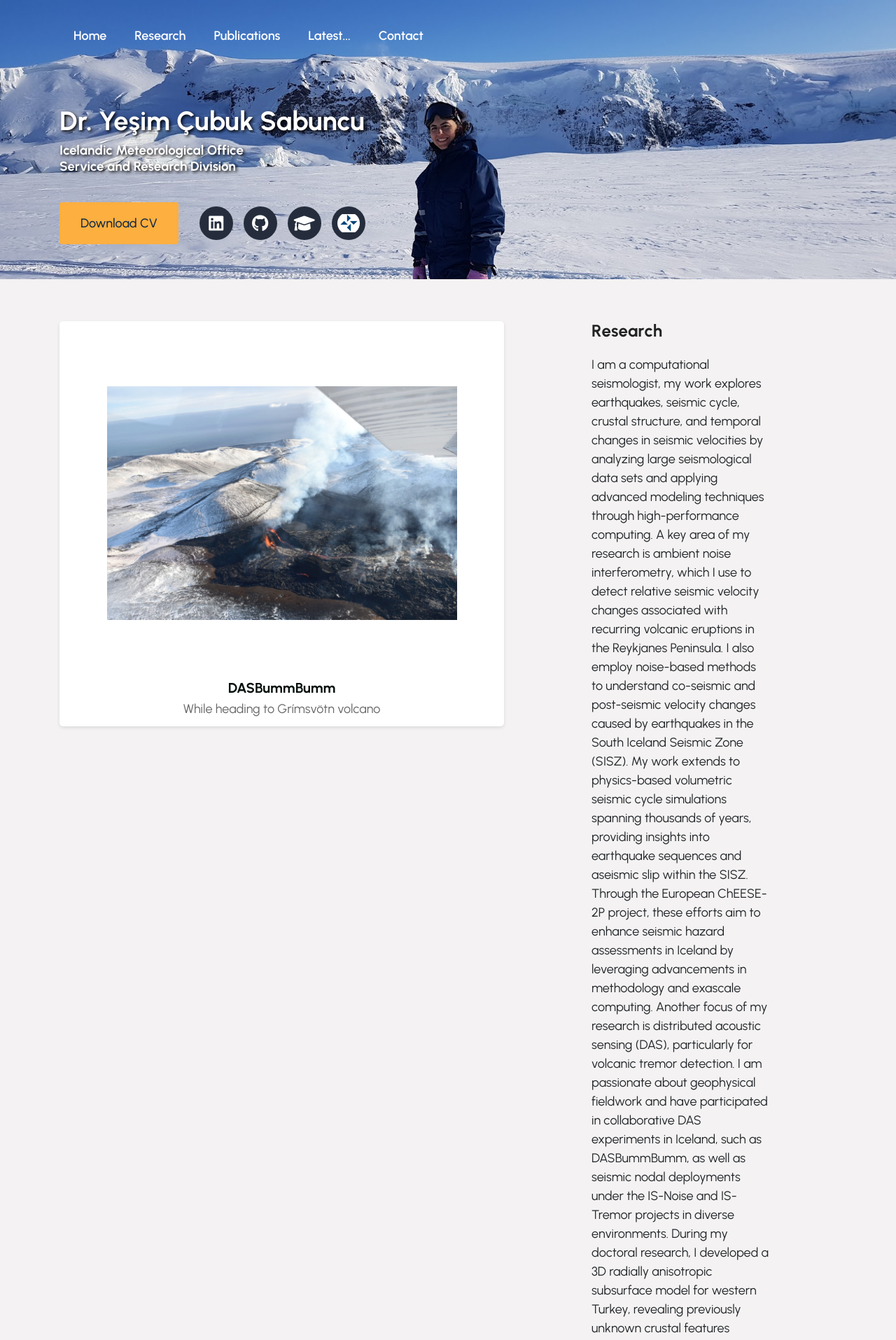
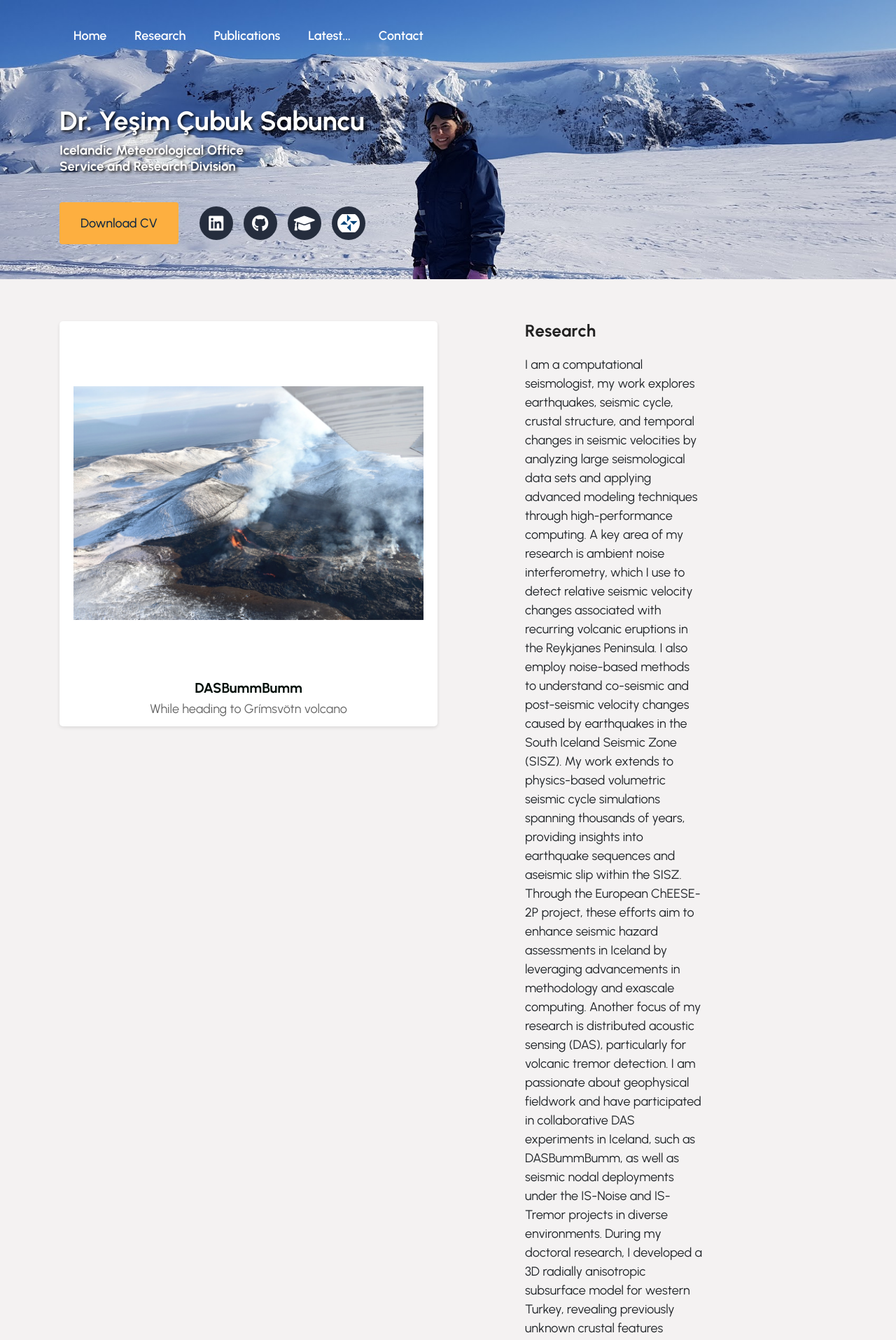
Before and after one commit to YCubuk/web, a Jekyll site: the page index.html, which Jekyll copies as it is, in a window 1280 px wide. Shown: the top 1915 px of the page at 70% size. Built offline with Jekyll 4.4.1, drawn with Linux system fonts in a browser that asks for light colours; nearby versions of some CDN libraries; library files that are not in the unit come from our copies; a script that is not in the unit is left out; grey boxes are pictures that could not be loaded.

Commit message:
Update index.html
Signed-off-by: Yesim <84340760+YCubuk@users.noreply.github.com>

```diff
--- a/index.html
+++ b/index.html
@@ -171,7 +171,7 @@
         <div class="container">
             <div class="row g-5">
 
-                <div class="col-lg-7" style="margin-top:-20px">
+                <div class="col-lg-6" style="margin-top:-20px">
                     <div class="swiper">
                         <div class="swiper-wrapper">
                             <!-- Single Slide with Text -->
```
